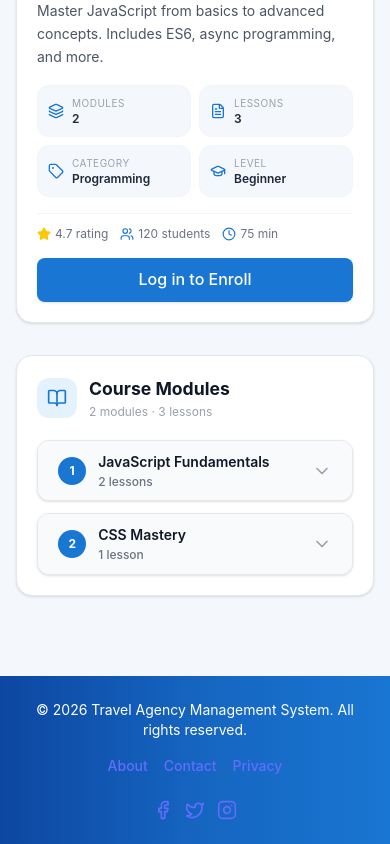
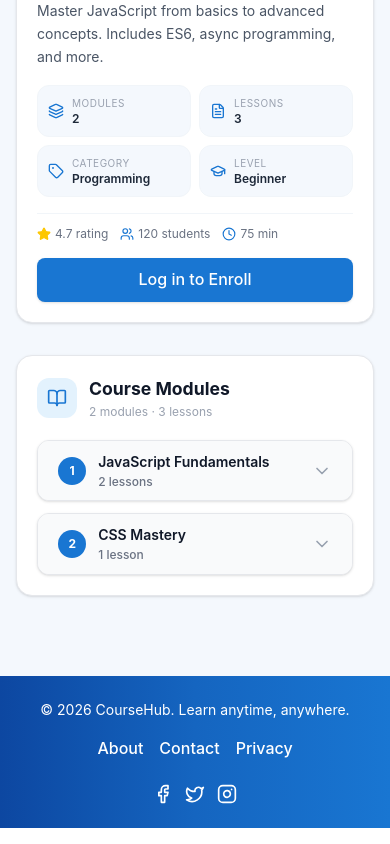
Before and after one commit to leaouslati/course-tutorialmanagementsystem, a React (Vite) app: page /courses/c1 in a window 390 px wide. Shown: the part 442-1286 px from the top of the page. Built offline with nearby package versions, Linux system fonts and the light colour scheme.

Commit message:
Add Footer component with links, social icons, and responsive layout

```diff
--- a/src/components/Footer.jsx
+++ b/src/components/Footer.jsx
@@ -4,27 +4,31 @@ import { Facebook, Twitter, Instagram } from "lucide-react";
 
 export default function Footer() {
   return (
-    <footer className="bg-gradient-to-r from-[#0D47A1] via-[#1565C0] to-[#1976D2] text-white py-6 mt-auto">
+    <footer className="bg-gradient-to-r from-[#0D47A1] via-[#1565C0] to-[#1976D2] py-6 mt-auto">
       <div className="max-w-5xl mx-auto px-4 flex flex-col md:flex-row justify-between items-center gap-4">
 
-        <p className="text-sm text-center md:text-left">
-          © {new Date().getFullYear()} Travel Agency Management System. All rights reserved.
+        {/* Left side - copyright */}
+        <p className="text-sm text-center md:text-left" style={{ color: "#ffffff" }}>
+           © {new Date().getFullYear()} CourseHub. Learn anytime, anywhere.
         </p>
+
+        {/* Middle - navigation links */}
         <div className="flex items-center gap-4">
-          <Link to="/about" className="text-sm hover:text-blue-200 transition">About</Link>
-          <Link to="/contact" className="text-sm hover:text-blue-200 transition">Contact</Link>
-          <Link to="/privacy" className="text-sm hover:text-blue-200 transition">Privacy</Link>
+          <Link to="/about" style={{ color: "#ffffff" }} className="hover:text-gray-300 transition">About</Link>
+          <Link to="/contact" style={{ color: "#ffffff" }} className="hover:text-gray-300 transition">Contact</Link>
+          <Link to="/privacy" style={{ color: "#ffffff" }} className="hover:text-gray-300 transition">Privacy</Link>
         </div>
 
+        {/* Right side - social icons */}
         <div className="flex items-center gap-3 mt-2 md:mt-0">
           <a href="https://facebook.com" target="_blank" rel="noopener noreferrer">
-            <Facebook className="w-5 h-5 hover:text-blue-200 transition" />
+            <Facebook className="w-5 h-5 transition" style={{ color: "#ffffff" }} />
           </a>
           <a href="https://twitter.com" target="_blank" rel="noopener noreferrer">
-            <Twitter className="w-5 h-5 hover:text-blue-200 transition" />
+            <Twitter className="w-5 h-5 transition" style={{ color: "#ffffff" }} />
           </a>
           <a href="https://instagram.com" target="_blank" rel="noopener noreferrer">
-            <Instagram className="w-5 h-5 hover:text-blue-200 transition" />
+            <Instagram className="w-5 h-5 transition" style={{ color: "#ffffff" }} />
           </a>
         </div>
 
```
